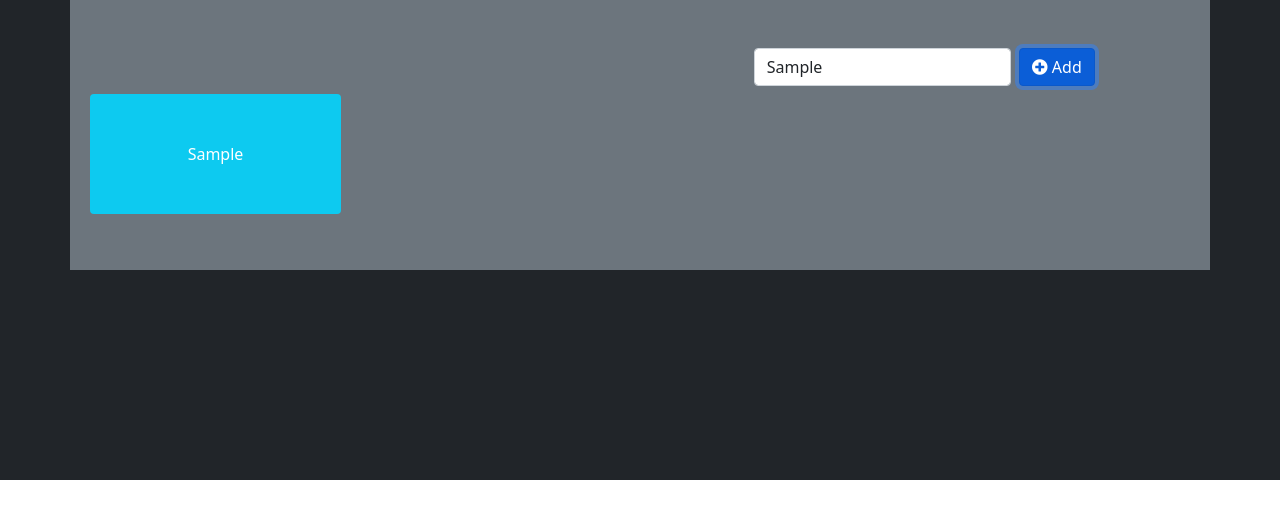
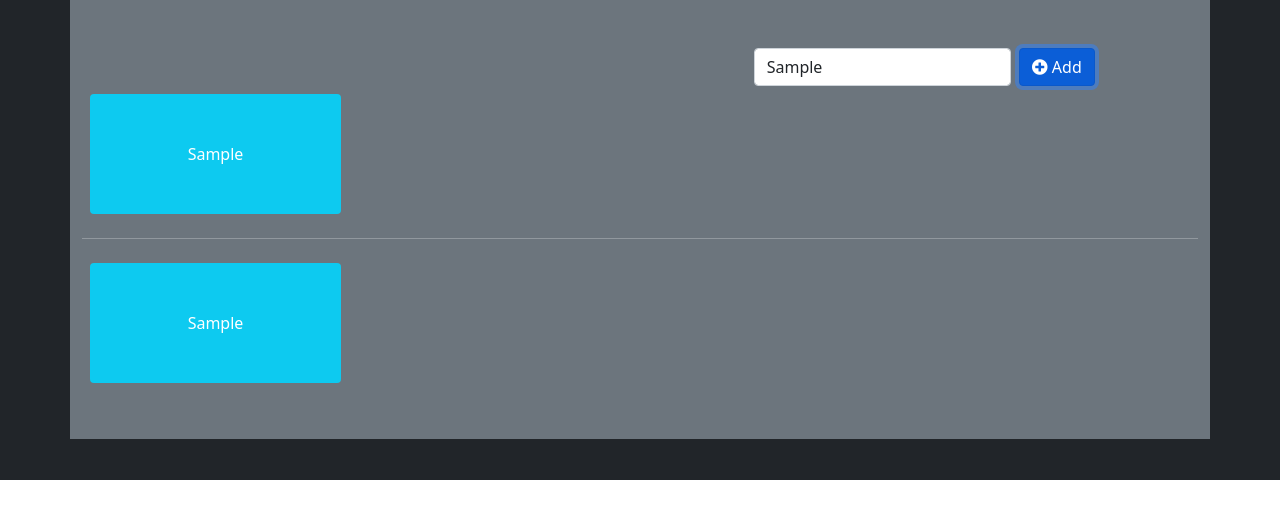
Before and after one commit to Koushik-Manna-dev/add-new-element-in-js, a plain HTML site: page index.html in a window 1280 px wide. Both pictures are taken after typing "Sample" into the empty fields and a click on the button "Add". Drawn offline with nearby package versions, Linux system fonts and the light colour scheme.

Commit message:
select by class name

```diff
--- a/index.html
+++ b/index.html
@@ -7,10 +7,16 @@
 
     <!-- Bootstrap CSS -->
     <link href="https://cdn.jsdelivr.net/npm/bootstrap@5.0.2/dist/css/bootstrap.min.css" rel="stylesheet" integrity="sha384-EVSTQN3/azprG1Anm3QDgpJLIm9Nao0Yz1ztcQTwFspd3yD65VohhpuuCOmLASjC" crossorigin="anonymous">
+
     <!-- Font awesome -->
     <link rel="stylesheet" href="https://use.fontawesome.com/releases/v5.15.3/css/all.css" integrity="sha384-SZXxX4whJ79/gErwcOYf+zWLeJdY/qpuqC4cAa9rOGUstPomtqpuNWT9wdPEn2fk" crossorigin="anonymous">
+
     <!-- css -->
     <link rel="stylesheet" href="style.css">
+
+    <style>
+
+    </style>
 
     <title>Document</title>
 
@@ -26,19 +32,61 @@
                     <button type="submit" class="btn btn-primary" id="submit"><i class="fas fa-plus-circle"></i> Add</button>
                 </div>
             </div>
-            <div class="row row-cols-2 row-cols-lg-4 g-2 g-lg-3" id="contain">
-                <!-- <div class="col">
-                    <div class="m-2 py-5 text-center bg-info rounded">Hello😍</div>
-                </div> -->
+            <div class="row row-cols-2 row-cols-lg-4 g-2 g-lg-3 contain" id="contain">
+            </div>
+            <hr>
+            <div class="row row-cols-2 row-cols-lg-4 g-2 g-lg-3 contain" id="contain">
+
             </div>
         </div>
     </div>
+
+    <!-- <br><br><hr><br><br>
+    <ul>
+        <li>Nabendu Manna</li>
+        <li>Nabendu Manna</li>
+        <li>Nabendu Manna</li>
+        <li>Nabendu Manna</li>
+    </ul>
+    <ol>
+        <li>Nabendu Manna</li>
+        <li>Nabendu Manna</li>
+        <li>Nabendu Manna</li>
+        <li>Nabendu Manna</li>
+    </ol> -->
 
 
     <!-- Optional JavaScript; choose one of the two! -->
 
     <!-- Option 1: Bootstrap Bundle with Popper -->
     <script src="https://cdn.jsdelivr.net/npm/bootstrap@5.0.2/dist/js/bootstrap.bundle.min.js" integrity="sha384-MrcW6ZMFYlzcLA8Nl+NtUVF0sA7MsXsP1UyJoMp4YLEuNSfAP+JcXn/tWtIaxVXM" crossorigin="anonymous"></script>
-    <script src="main.js"></script>
+
+    <!-- <script src="main.js"></script> -->
+    <script>
+        let btn = document.getElementById("submit");
+
+        btn.onclick = function () {
+            let newCon = document.getElementById("newCon").value;
+            let contain = document.getElementsByClassName("contain");
+
+            for(i = 0; i < contain.length; i++){
+                contain[i].innerHTML += '<div class="col"><div class="m-2 py-5 text-center bg-info rounded">' + newCon + '</div></div>';
+            }
+
+        }
+
+        // let newItem = document.getElementById("newCon");
+        // newItem.onchange = function () {
+        //     if(newItem.value != ""){
+        //         let contain = document.getElementsByClassName("contain");
+
+        //         for(i = 0; i < contain.length; i++){
+        //             contain[i].innerHTML += '<div class="col"><div class="m-2 py-5 text-center bg-info rounded">' + newItem.value + '</div></div>';
+        //         }
+        //         newItem.value = "";
+        //     }
+
+        // }
+    </script>
 </body>
 </html>
```
